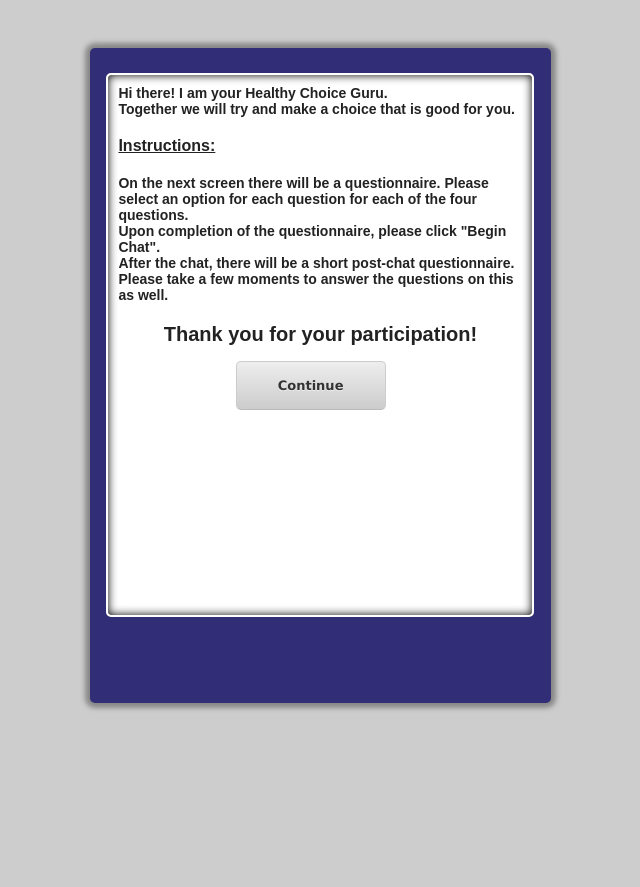
After one commit to MegFord/interact, a PHP site: page / in a window 1280 px wide. The commit adds this page. Shown: the whole page, without its empty margins (302-942 px from the left). Run offline with PHP 8.4, Linux system fonts and the light colour scheme; some libraries are stand-ins or nearby versions.

Commit message:
Changes to the chat
I modified chatStyle.css and changed chat.html to index.html, adding an
intro screen and a questionnaire

```diff
--- a/code/chat/chatStyle.css
+++ b/code/chat/chatStyle.css
@@ -1,10 +1,12 @@
 /*CSS Document*/
-HTML
+html
 {
 	height: 100%;
 	width: 100%;
+	font-family: Tahoma, sans-serif;
 }
-BODY
+
+body
 {
 	font: 12px arial;
 	margin-top: 10px;
@@ -15,12 +17,17 @@ BODY
 	height: 100%;
 	width: 90%;
 }
-FORM, P, SPAN
+
+form, p, span
 {
-	margin: 0;
-	padding: 0;
+	margin: 5px;
+	padding: 5px;
+	font-size: 14px;
+	font-weight: 600;
+	text-indent: 0;
 }
-#wrapper, #loginform
+
+.wrapper, #loginform
 {
 	margin: auto;
 	padding-bottom: 55px;
@@ -36,7 +43,8 @@ FORM, P, SPAN
 	-webkit-box-shadow: 0 0 5px 5px#888;
 	box-shadow: 0 0 5px 5px #888;
 }
-#chatbox
+
+.container
 {
 	text-align: left;
 	margin: 0 auto;
@@ -56,6 +64,7 @@ FORM, P, SPAN
 	-webkit-box-shadow: inset 0 0 10px #000000;
 	box-shadow: inset 0 0 10px #000000;
 }
+
 #input
 {
 	border: 1px solid #FFFFFF;
@@ -69,12 +78,14 @@ FORM, P, SPAN
 	-webkit-box-shadow: inset 0 0 10px #000000;
 	box-shadow: inset 0 0 10px #000000;
 }
-#submitbutton
+
+.submitbutton
 {
 	width: 8%;
 	min-width: 50px;
 	border-radius: 5px;
 	height: 49px;
+	padding: 5px;
 	background-color: #EEEEEE;
 	background-image: -webkit-gradient(linear, left top, left bottom, color-stop(0%, #eeeeee), color-stop(100%, #cccccc));
 	background-image: -webkit-linear-gradient(top, #eeeeee, #cccccc);
@@ -89,26 +100,72 @@ FORM, P, SPAN
 	text-align: center;
 	text-shadow: 0 1px 0 #EEE;
 }
-#submitbutton:active
+
+.submitbutton:active
 {
 	border: 1px solid #AAA;
 	border-bottom: 1px solid #888;
 	-webkit-box-shadow: inset 0 0 5px 2px #aaaaaa, 0 1px 0 0 #eeeeee;
 	box-shadow: inset 0 0 5px 2px #AAAAAA, 0 1px 0 0 #EEEEEE;
 }
+
+	.submitbutton#QuestSubmit, .submitbutton#continue
+	{
+		width: 12%;
+		min-width: 150px;
+		margin: 0 30%;
+		float: left;
+	}
+
 #menu
 {
 	padding: 12.5px 25px;
 }
+
 .welcome
 {
 	float: left;
 }
+
 .msgln
 {
 	margin: 0 0 2px;
 }
-UL
+
+ul
 {
 	display: inline;
 }
+
+select
+{
+	font-size: 14px;
+	font-weight: 600;
+	margin: 0px;
+	padding: 0px;
+}
+
+h2 {
+	font-size: 20px;
+	text-indent: 0;
+	text-align: center;
+	margin: 10px 5px 10px 5px;
+	padding: 5px;
+}
+
+h3 {
+	font-size: 16px;
+	text-indent: 0;
+	text-decoration: underline;
+	margin: 10px 5px 10px 5px;
+	padding: 5px;
+}
+
+h4
+{
+	font-size: 14px;
+	text-indent: 0;
+	margin: 5px;
+	padding: 5px;
+
+}
--- /dev/null
+++ b/code/chat/index.html
@@ -0,0 +1,139 @@
+<!DOCTYPE html>
+<html>
+	<head>
+		<title>A Healthy Choice</title>
+		<link type="text/css" rel="stylesheet" href="chatStyle.css" />
+		<script src="https://ajax.googleapis.com/ajax/libs/jquery/1.9.1/jquery.min.js">
+		</script>
+		<script>
+			$(document).ready(function(){
+				$("#QuestFormat").hide();
+				$("#ChatFormat").hide();
+				$("#continue").on('click',function(){
+					$("#QuestFormat").show();
+					$("#welcome").hide();
+					$("#ChatFormat").hide();
+				});
+				$("#QuestSubmit").on('click',function(){
+					$("#ChatFormat").show();
+					$("#continue").hide();
+					$("#QuestFormat").hide();
+				});
+			});
+		</script>
+
+<!--
+		<script type="text/javascript" src="chat.js"></script>
+-->
+	<script type="text/javascript">
+		function validate() {
+			if(document.IntroQuest.Position.value == "Select") {
+				alert("Please select a position");
+				return false;
+			}
+			return true;
+		}
+	</script>
+
+	</head>
+
+	<body>
+		<div class="wrapper" id="welcome">
+			<div id="menu">
+				<div style="clear:both"></div>
+			</div>
+			<div class="container" id="chatbox">
+				<p>
+					Hi there! I am your Healthy Choice Guru.<br>
+					Together we will try and make a choice that
+					is good for you.
+				</p>
+				<h3>Instructions:</h3>
+
+				<p>
+					On the next screen there will be a questionnaire. Please select an option for each question for each of the four questions.<br>
+					Upon completion of the questionnaire, please click "Begin Chat".<br>
+					After the chat, there will be a short post-chat questionnaire. Please take a few moments to answer the questions on this as well.
+				</p>
+				<h2>Thank you for your participation!</h2>
+
+				<input class="submitbutton" id="continue"  type="submit" value="Continue">
+			</div>
+
+		</div>
+
+		<div class="wrapper" id="QuestFormat">
+			<div id="menu">
+				<div style="clear:both"></div>
+			</div>
+			<div class="container" id="chatbox">
+<!--
+				<form name = "IntroQuest" method="post" onSubmit="return (validate())">
+-->
+					<h4>Please take a moment to answer a few quick questions. Thank you.</h4>
+					<h4>What is your position?
+						<select name = "Position" required>
+							<option value = "Select" selected>-Select-</option>
+							<option value = "Staff">Staff</option>
+							<option value = "Faculty">Faculty</option>
+							<option value = "Student">Student</option>
+						</select>
+					</h4>
+					<h4>What is your gender?
+						<select id = "Gender" required>
+							<option value selected>-Select-</option>
+							<option value = "Male">Male</option>
+							<option value = "Female">Female</option>
+						</select>
+					</h4>
+					<h4>What is your ethnicity?
+						<select id = "Ethnicity" required>
+							<option value selected>-Select-</option>
+							<option value = "Caucasian">Caucasian</option>
+							<option value = "Hispanic/Latino">Hispanic / Latino</option>
+							<option value = "Asian">Asian</option>
+							<option value = "MiddleEastern">Middle Eastern</option>
+							<option value = "PacificIslander">Pacific Islander</option>
+							<option value = "NativeAmerican">Native American</option>
+							<option value = "Other">Other</option>
+						</select>
+					</h4>
+					<h4>What is your age range?
+						<select id = "age" required>
+							<option value selected>-Select-</option>
+							<option value = "EighteenToTwentyOne">18 -21</option>
+							<option value = "TwentyTwoToTwentyFive">22 - 25</option>
+							<option value = "TwentySixToThirty">26 - 30</option>
+							<option value = "ThirtyOneToForty">31 - 40</option>
+							<option value = "FortyOneToFifty">41 - 50</option>
+							<option value = "FiftyOneToSixty">51 - 60</option>
+							<option value = "SixtyOneAndOlder">61 and Older</option>
+						</select>
+					</h4>
+
+					<h4>What social network sites do you use?<br>&nbsp;&nbsp;
+						<input type = "radio" name ="SocialNetwork" value = "Facebook" required>Facebook<br>&nbsp;&nbsp;
+						<input type = "radio" name ="SocialNetwork" value = "Twitter">Twitter<br>&nbsp;&nbsp;
+						<input type = "radio" name ="SocialNetwork" value = "Both">Both<br>
+					</h4>
+					<input class = "submitbutton" id = "QuestSubmit" type = "submit" value = "Begin Chat">
+<!--
+				</form>
+-->
+			</div>
+
+		</div>
+
+		<div class="wrapper" id="ChatFormat">
+			<div id="menu">
+				<div style="clear:both"></div>
+			</div>
+			<div class="container" id ="chatbox"></div>
+
+			<form name="message" action="">
+				<input id="input" class="bottom" name="usermsg" type="text" id="usermsg" size="63" />
+				<input class="submitbutton"  name="submitmsg" type="submit"  id="submitmsg" value="Send" />
+			</form>
+		</div>
+	</body>
+</html>
```
